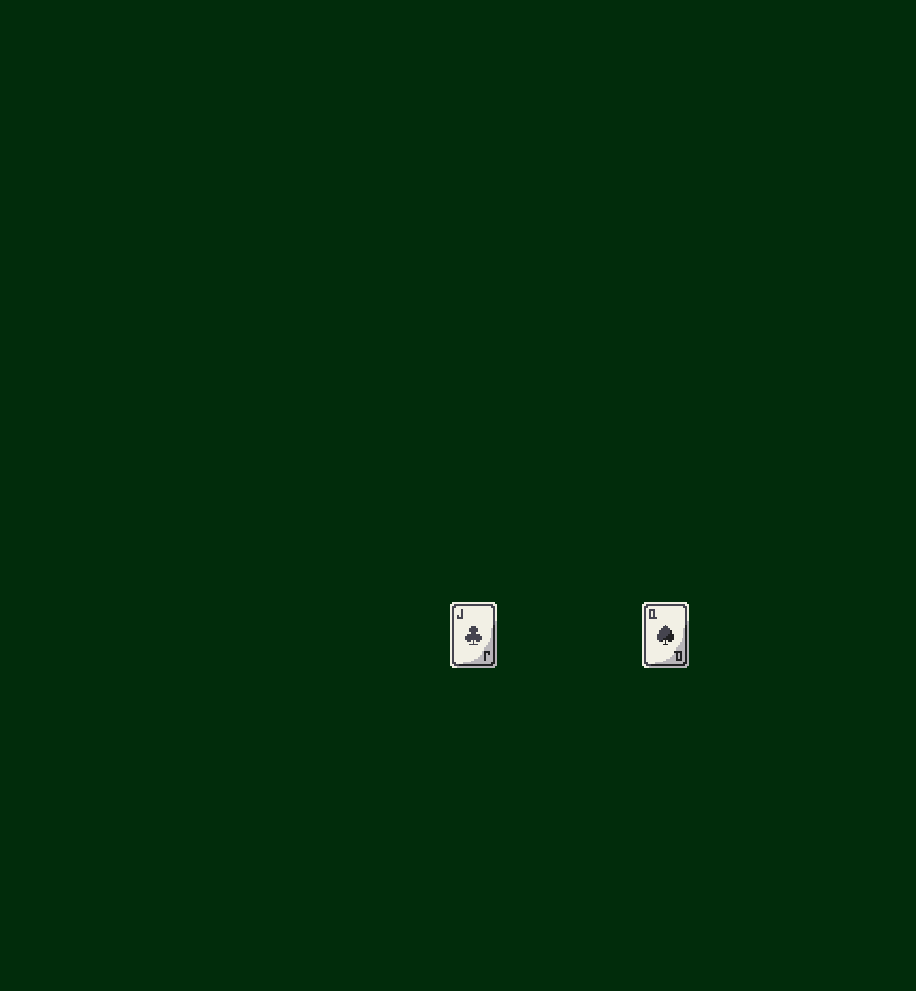
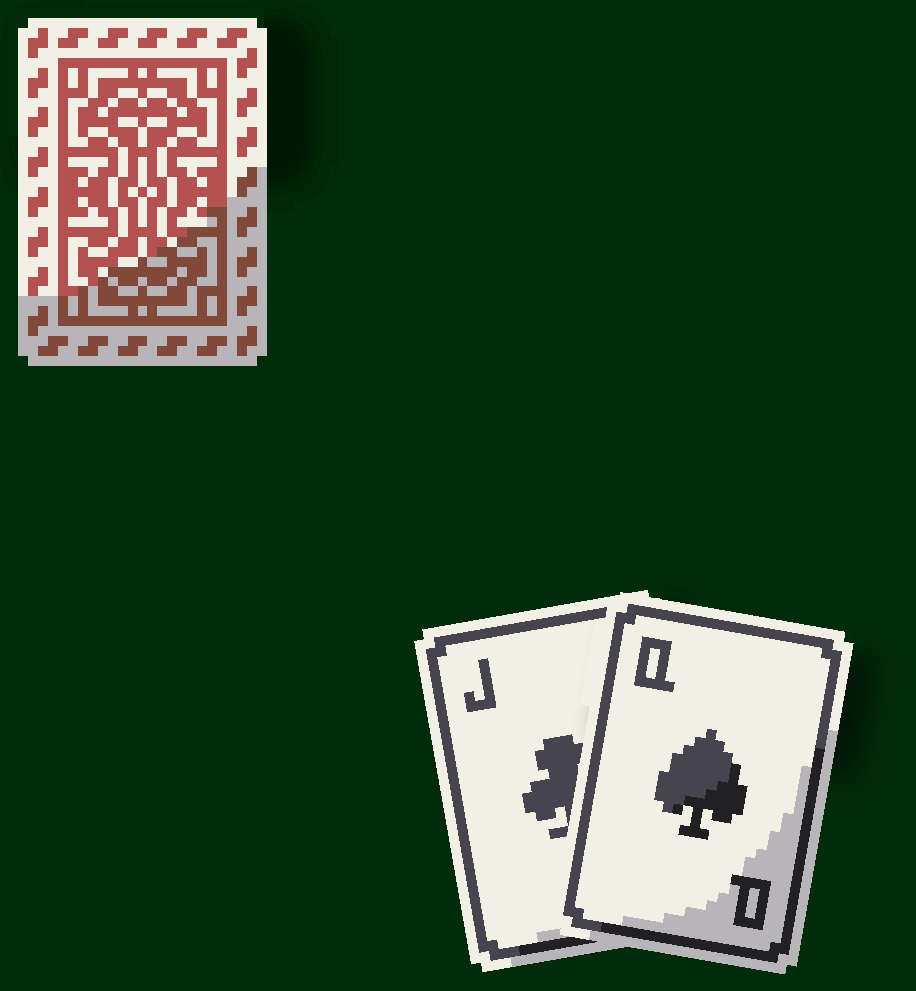
Before and after one commit to ghsPoker/ghsPoker.github.io, a website with bundled scripts: page index.html in a window 1280 px wide. Shown: the whole page, without its empty margins (0-916 px from the left). Built offline with nearby package versions, Linux system fonts and the light colour scheme.

Commit message:
shadow + pain in the ass

```diff
--- a/index.html
+++ b/index.html
@@ -7,14 +7,38 @@
     </head>
     <body>
         <div class="cards">
-            <div class="card" id="card1">
-                <img class="cardBg cardImg" src="./assets/clubsBackground.png">
-                <img class="cardFg cardImg" src="./assets/blackJack.png">
+            <div class = "playerCards">
+                <div class="card" id="card0">
+                    <img class="cardBg cardImg" src="./assets/clubsBackground.png">
+                    <img class="cardFg cardImg" src="./assets/blackJack.png">
+                </div>
+
+                <div class="card" id="card1">
+                    <img class="cardBg cardImg" src="./assets/spadesBackground.png">
+                    <img class="cardFg cardImg" src="./assets/blackQueen.png">
+                </div>
             </div>
-
-            <div class="card" id="card2">
-                <img class="cardBg cardImg" src="./assets/spadesBackground.png">
-                <img class="cardFg cardImg" src="./assets/blackQueen.png">
+            <div class ="tableCards">
+                <div class="tableCard" id="card2">
+                    <img class="cardBg cardImg" src="./assets/spadesBackground.png">
+                    <img class="cardFg cardImg" src="./assets/cardBackside.png">
+                </div>
+                <div class="tableCard" id="card3">
+                    <img class="cardBg cardImg" src="./assets/spadesBackground.png">
+                    <img class="cardFg cardImg" src="./assets/cardBackside.png">
+                </div>
+                <div class="tableCard" id="card4">
+                    <img class="cardBg cardImg" src="./assets/spadesBackground.png">
+                    <img class="cardFg cardImg" src="./assets/cardBackside.png">
+                </div>
+                <div class="tableCard" id="card5">
+                    <img class="cardBg cardImg" src="./assets/spadesBackground.png">
+                    <img class="cardFg cardImg" src="./assets/cardBackside.png">
+                </div>
+                <div class="tableCard" id="card6">
+                    <img class="cardBg cardImg" src="./assets/spadesBackground.png">
+                    <img class="cardFg cardImg" src="./assets/cardBackside.png">
+                </div>
             </div>
         </div>
 
--- a/style.css
+++ b/style.css
@@ -6,7 +6,8 @@ body {
     image-rendering: pixelated;
     position: absolute;
     width: 20%;
-    height: 100%;
+    height: 16%;/*aspect ratio for cards doesn t work yet*/
+    box-shadow: 30px 30px 30px #011806;
 }
 
 .cards
@@ -15,17 +16,35 @@ body {
     height: 100%;
 }
 
+.tableCard {
+    image-rendering: pixelated;
+    position: absolute;/*continue here*/
+    width: 20%;
+    height: 16%;/*aspect ratio for cards doesn t work yet*/
+    box-shadow: 30px 30px 30px #011806;
+}
+.tableCards
+{
+    width: 70%;
+    height: 100%;
+    left: 15%;
+    display: flex;
+    flex-direction: row;
+}
+
 .cardImg {
     position: absolute;
-    width: 20%;
+    width: 105%;/*mischa did the card textures wrong :/ they re too small...ty*/
     height: auto;
 }
 
+#card0 {
+    top: 75%;
+    left: 32%;
+    rotate: -10deg;
+}
 #card1 {
     top: 75%;
-    left: 35%;
+    left: 46%;
+    rotate: 10deg;
 }
-#card2 {
-    top: 75%;
-    left: 50%;
-}
```
